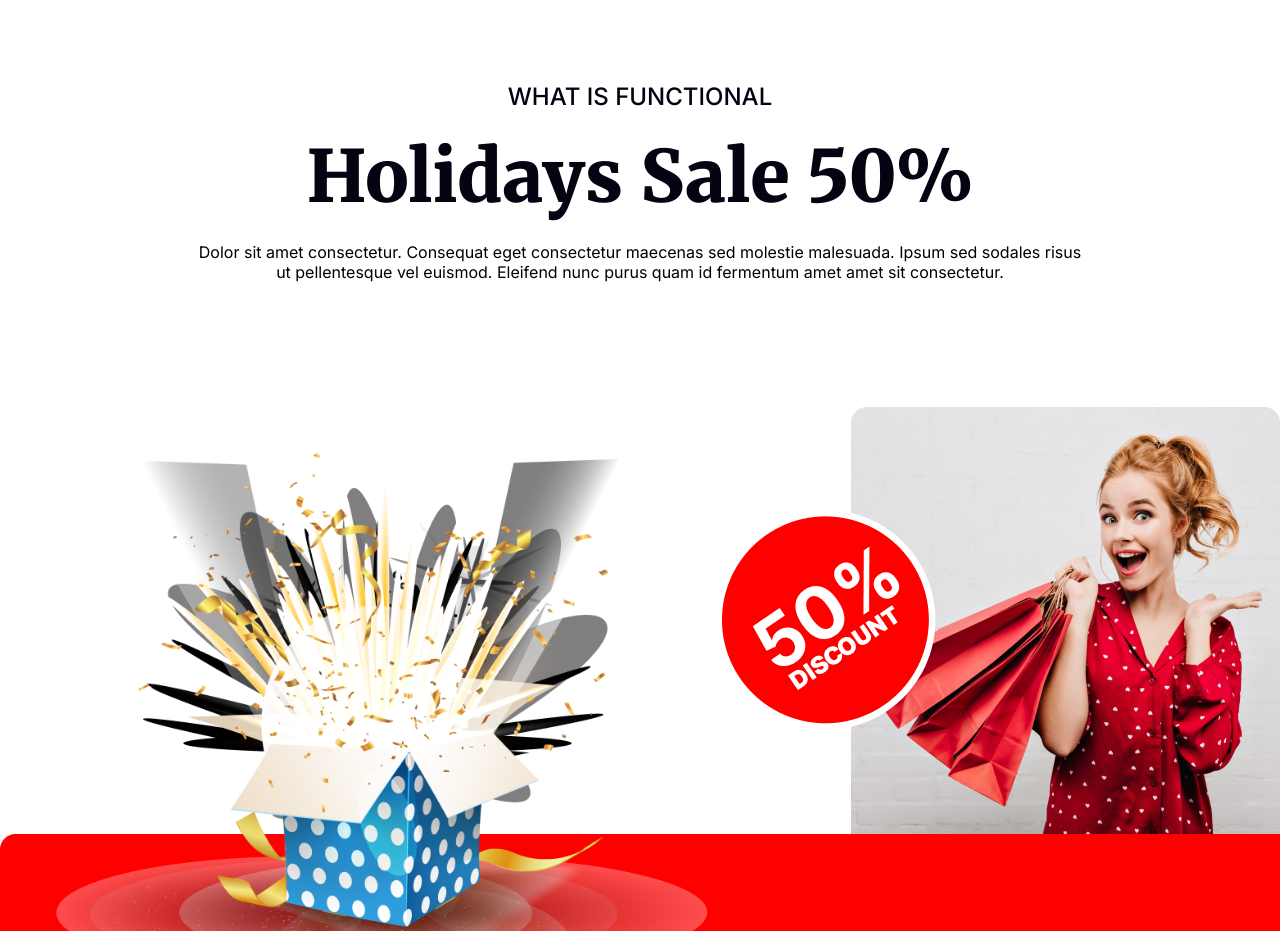
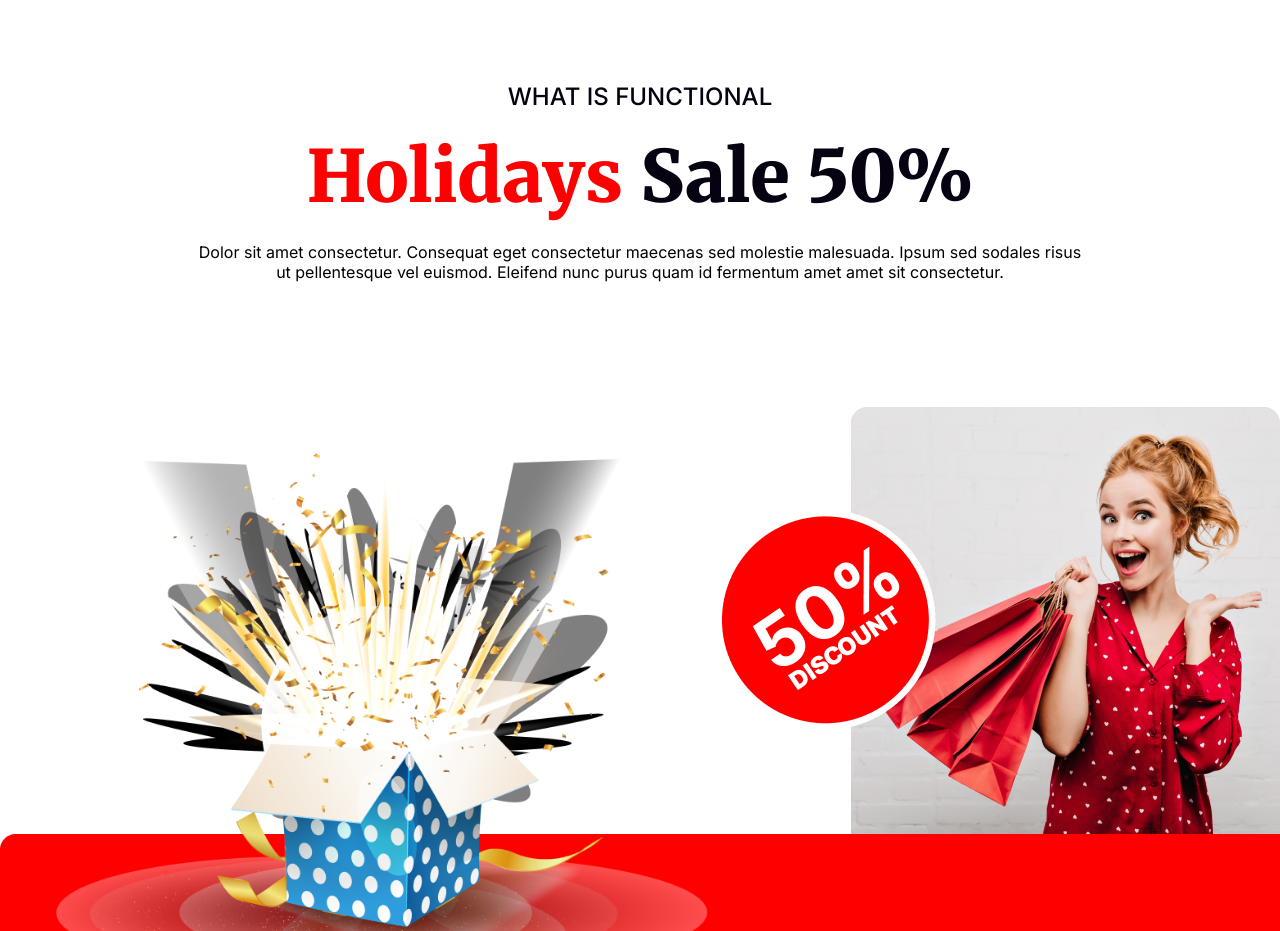
Before and after one commit to rockyhaque/new-year-new-mission, a plain HTML site: page index.html in a window 1280 px wide. Shown: the part 3520-4451 px from the top of the page. Drawn offline with Linux system fonts and the light colour scheme.

Commit message:
ready to publish

```diff
--- a/style.css
+++ b/style.css
@@ -261,7 +261,7 @@
   font-weight: 500;
 }
 
-.holidays-text-container {
+.holidays-text {
   color: var(--red-color);
 }
 
```
